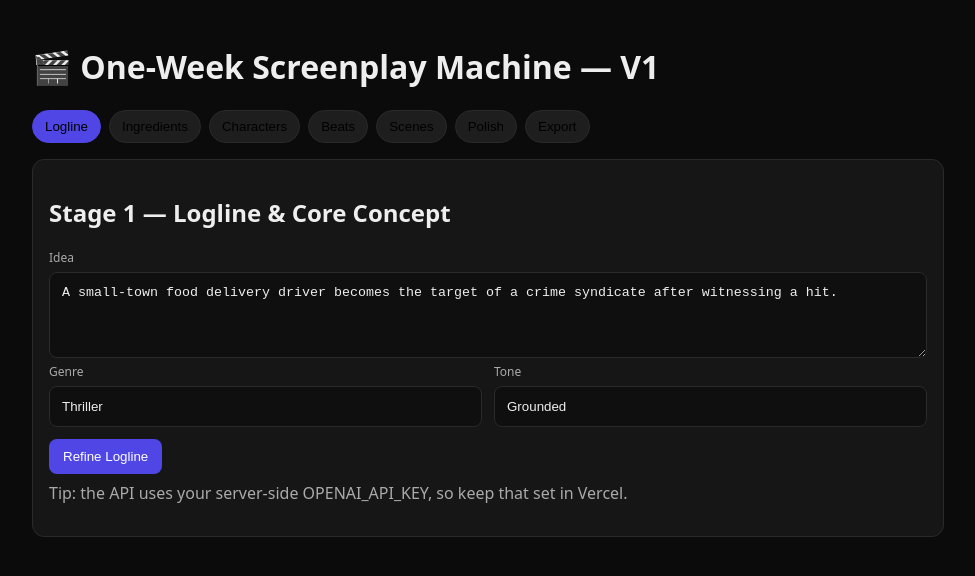
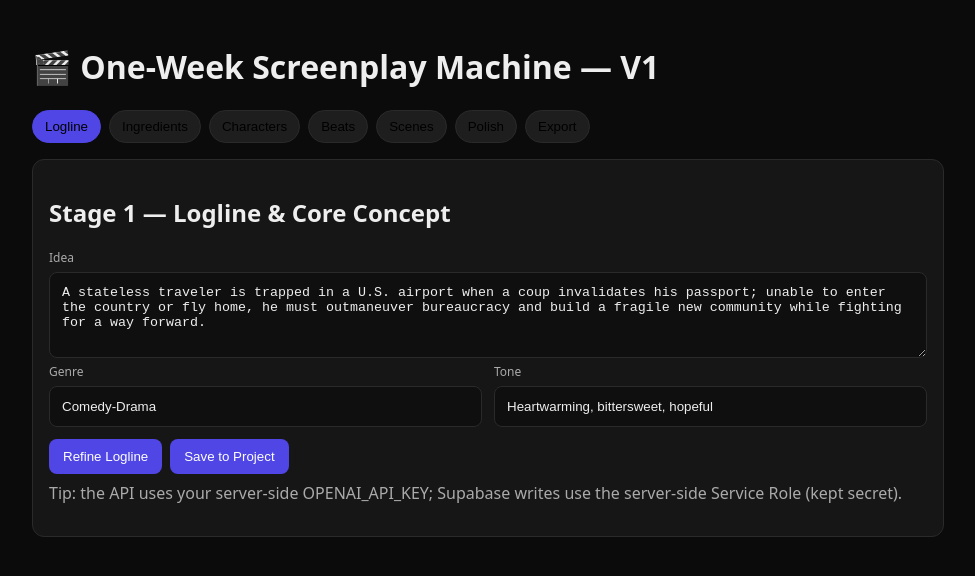
Before and after one commit to Rajkota03/one-week-screenplay-v1, a Next.js app: page / in a window 1280 px wide. Shown: the top 576 px of the page, without its empty margins (152-1127 px from the left). Built offline with nearby package versions, Linux system fonts and the light colour scheme.

Commit message:
Update index.tsx

```diff
--- a/pages/index.tsx
+++ b/pages/index.tsx
@@ -1,10 +1,17 @@
-
-import { useState } from 'react';
+import { useEffect, useState } from 'react';
 
 type Tab = 'Logline' | 'Ingredients' | 'Characters' | 'Beats' | 'Scenes' | 'Polish' | 'Export';
 
 export default function Home() {
   const [tab, setTab] = useState<Tab>('Logline');
+  const [projectId, setProjectId] = useState<string | null>(null);
+
+  // Pull a saved projectId from localStorage on first load
+  useEffect(() => {
+    const pid = typeof window !== 'undefined' ? window.localStorage.getItem('projectId') : null;
+    if (pid) setProjectId(pid);
+  }, []);
+
   return (
     <div className="container">
       <h1>🎬 One-Week Screenplay Machine — V1</h1>
@@ -13,7 +20,8 @@ export default function Home() {
           <button key={t} className={'tab ' + (tab===t ? 'active' : '')} onClick={() => setTab(t)}>{t}</button>
         ))}
       </div>
-      {tab === 'Logline' && <LoglineTab />}
+
+      {tab === 'Logline' && <LoglineTab projectId={projectId} setProjectId={setProjectId} />}
       {tab === 'Ingredients' && <Placeholder title="Ingredients" />}
       {tab === 'Characters' && <Placeholder title="Characters" />}
       {tab === 'Beats' && <Placeholder title="Beats" />}
@@ -33,16 +41,47 @@ function Placeholder({ title }: { title: string }) {
   );
 }
 
-function LoglineTab() {
-  const [idea, setIdea] = useState('A small-town food delivery driver becomes the target of a crime syndicate after witnessing a hit.');
-  const [genre, setGenre] = useState('Thriller');
-  const [tone, setTone] = useState('Grounded');
+function LoglineTab({
+  projectId,
+  setProjectId
+}: {
+  projectId: string | null;
+  setProjectId: (v: string | null) => void;
+}) {
+  // Pre-filled with The Terminal style test
+  const [idea, setIdea] = useState(
+    "A stateless traveler is trapped in a U.S. airport when a coup invalidates his passport; unable to enter the country or fly home, he must outmaneuver bureaucracy and build a fragile new community while fighting for a way forward."
+  );
+  const [genre, setGenre] = useState('Comedy-Drama');
+  const [tone, setTone] = useState('Heartwarming, bittersweet, hopeful');
+
   const [loading, setLoading] = useState(false);
   const [result, setResult] = useState('');
+  const [saving, setSaving] = useState(false);
+  const [status, setStatus] = useState<string | null>(null);
+
+  // If you already have a projectId, you can optionally fetch and prefill
+  useEffect(() => {
+    const fetchExisting = async () => {
+      if (!projectId) return;
+      try {
+        const r = await fetch(`/api/get-project?id=${projectId}`);
+        const d = await r.json();
+        if (d?.project) {
+          if (d.project.logline) setIdea(d.project.logline);
+          if (d.project.genre) setGenre(d.project.genre);
+          if (d.project.tone) setTone(d.project.tone);
+          setStatus(`Loaded project ${projectId.slice(0,8)}…`);
+        }
+      } catch { /* ignore */ }
+    };
+    fetchExisting();
+  }, [projectId]);
 
   const onRefine = async () => {
     setLoading(true);
     setResult('');
+    setStatus(null);
     try {
       const res = await fetch('/api/refine-logline', {
         method: 'POST',
@@ -58,15 +97,53 @@ function LoglineTab() {
     }
   };
 
+  const saveToDb = async (textToSave: string) => {
+    setSaving(true);
+    setStatus(null);
+    try {
+      const payload: any = {
+        title: 'Test Project — Terminal',
+        logline: textToSave,
+        genre,
+        tone
+      };
+      if (projectId) payload.projectId = projectId;
+
+      const res = await fetch('/api/save-logline', {
+        method: 'POST',
+        headers: { 'Content-Type': 'application/json' },
+        body: JSON.stringify(payload)
+      });
+      const data = await res.json();
+      if (data?.project?.id) {
+        setProjectId(data.project.id);
+        if (typeof window !== 'undefined') {
+          window.localStorage.setItem('projectId', data.project.id);
+        }
+        setStatus(`Saved ✔ Project ${data.project.id.slice(0,8)}…`);
+      } else if (data?.error) {
+        setStatus('Save failed: ' + data.error);
+      } else {
+        setStatus('Saved (no id returned)');
+      }
+    } catch (e:any) {
+      setStatus('Save failed: ' + (e?.message || String(e)));
+    } finally {
+      setSaving(false);
+    }
+  };
+
   return (
     <div className="card">
       <h2>Stage 1 — Logline & Core Concept</h2>
+
       <div className="row">
         <div style={{flex:1}}>
           <label>Idea</label>
           <textarea rows={4} value={idea} onChange={e=>setIdea(e.target.value)} />
         </div>
       </div>
+
       <div className="row">
         <div style={{flex:1}}>
           <label>Genre</label>
@@ -77,18 +154,28 @@ function LoglineTab() {
           <input className="input" value={tone} onChange={e=>setTone(e.target.value)} />
         </div>
       </div>
-      <div style={{marginTop:12}}>
+
+      <div style={{marginTop:12, display:'flex', gap:8}}>
         <button className="button" onClick={onRefine} disabled={loading}>
           {loading ? 'Refining…' : 'Refine Logline'}
         </button>
+        <button className="button" onClick={() => saveToDb(result || idea)} disabled={saving || !(result || idea)}>
+          {saving ? 'Saving…' : 'Save to Project'}
+        </button>
       </div>
+
+      {status && <p style={{color:'#8b8', marginTop:8}}>{status}</p>}
+
       {result && (
         <div style={{marginTop:16}}>
           <label>AI Output</label>
           <pre className="card">{result}</pre>
         </div>
       )}
-      <p style={{color:'#aaa', marginTop:8}}>Tip: the API uses your server-side OPENAI_API_KEY, so keep that set in Vercel.</p>
+
+      <p style={{color:'#aaa', marginTop:8}}>
+        Tip: the API uses your server-side OPENAI_API_KEY; Supabase writes use the server-side Service Role (kept secret).
+      </p>
     </div>
   );
 }
```
